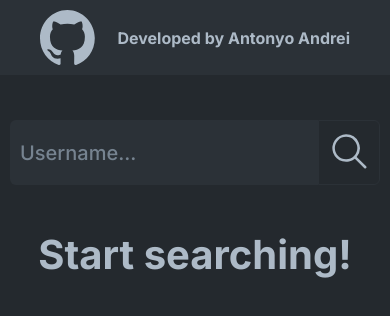
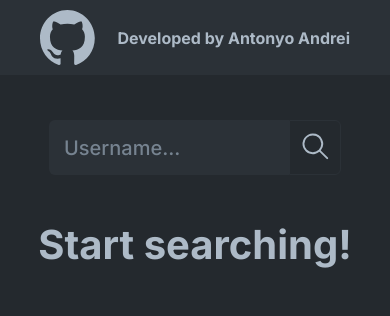
Before and after one commit to antonyoandrei/mvst-challenge, a React (Vite) app: page / in a window 390 px wide. Shown: the top 316 px of the page. Built offline with nearby package versions, Linux system fonts and the light colour scheme.

Commit message:
responsive searchbar adjustment

```diff
--- a/src/components/Searchbar/Searchbar.css
+++ b/src/components/Searchbar/Searchbar.css
@@ -55,7 +55,12 @@ input[type="search"]::-webkit-search-results-decoration {
     padding: 10px 10px;
   }
   .search-input {
-    padding: 10px 10px;
+    padding: 10px 15px;
     font-size: var(--fs-r);
+    width: 240px;
+  }
+  .search-icon {
+    width: 30px;
+    height: 30px;
   }
 }
```
